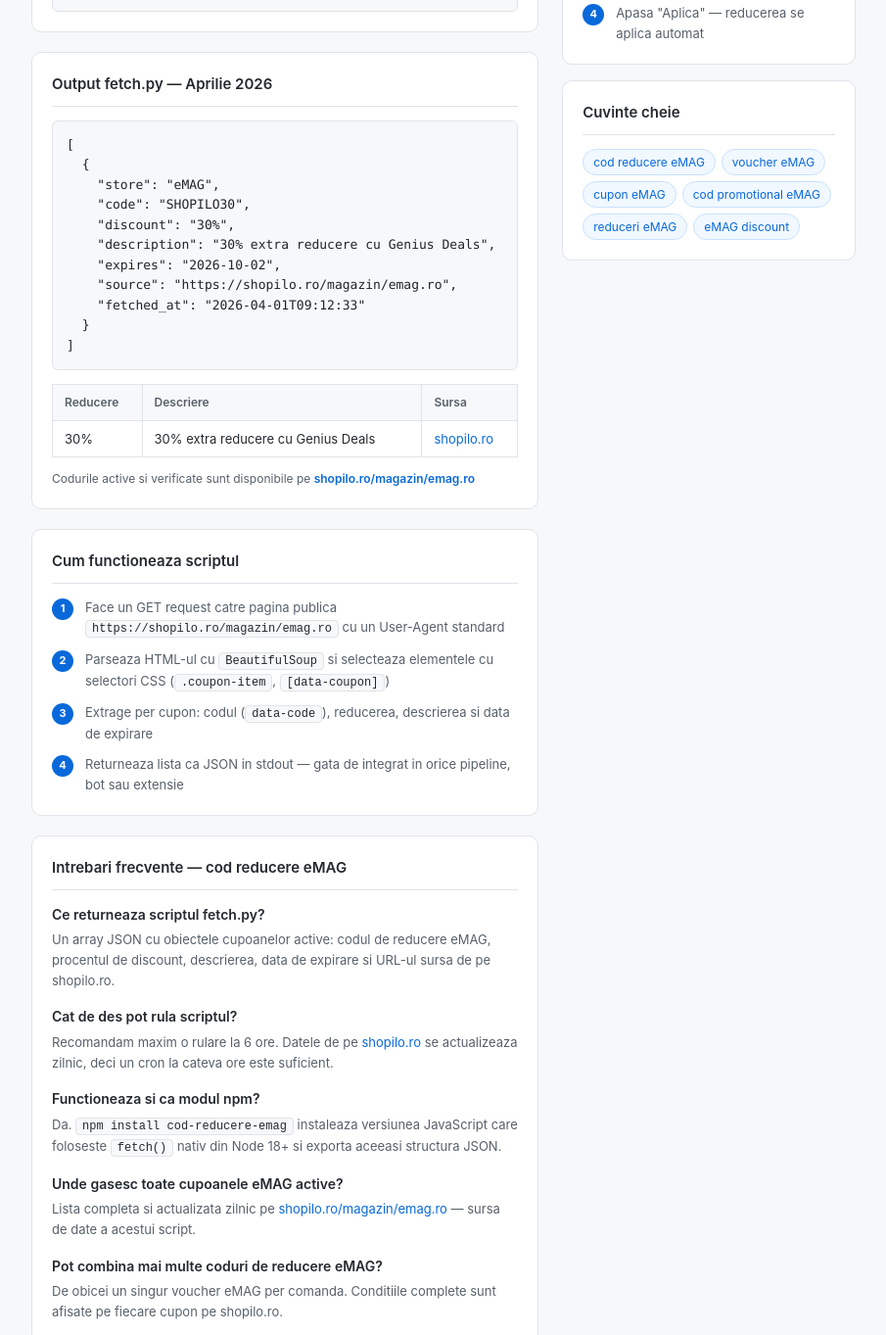
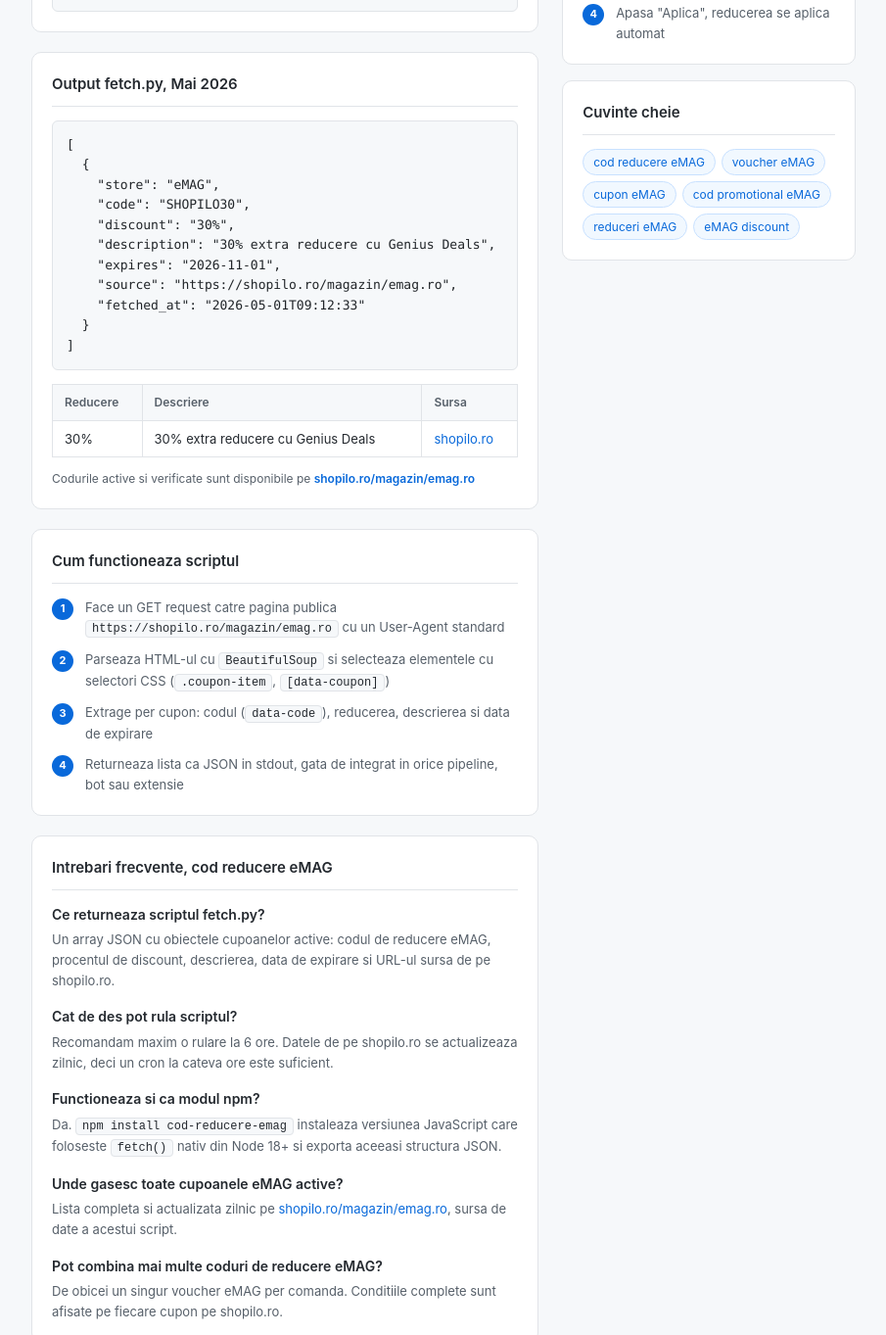
Before and after one commit to shopilo-ro/cod-reducere-emag, a website: page index.html in a window 1280 px wide. Shown: the part 832-2195 px from the top of the page at 98% size, without its empty margins (202-1107 px from the left). Drawn offline with Linux system fonts and the light colour scheme.

Commit message:
Update Mai 2026

```diff
--- a/index.html
+++ b/index.html
@@ -3,11 +3,11 @@
 <head>
   <meta charset="UTF-8">
   <meta name="viewport" content="width=device-width, initial-scale=1.0">
-  <title>Cod reducere eMAG — Aprilie 2026 | shopilo.ro</title>
+  <title>Cod reducere eMAG, Mai 2026 | shopilo.ro</title>
   <meta name="description" content="Script Python open-source pentru fetch automat de coduri de reducere eMAG. Returneaza cupoane eMAG active in format JSON de pe shopilo.ro.">
   <meta name="robots" content="index, follow">
   <meta property="og:type" content="website">
-  <meta property="og:title" content="Cod reducere eMAG — Aprilie 2026 | shopilo.ro">
+  <meta property="og:title" content="Cod reducere eMAG, Mai 2026 | shopilo.ro">
   <meta property="og:description" content="Script Python open-source pentru fetch automat de coduri de reducere eMAG de pe shopilo.ro.">
   <meta property="og:url" content="https://shopilo-ro.github.io/cod-reducere-emag/">
   <script type="application/ld+json">{
@@ -57,7 +57,7 @@
   ]
 }</script>
   <script type="application/ld+json">{"@context": "https://schema.org", "@type": "BreadcrumbList", "itemListElement": [{"@type": "ListItem", "position": 1, "name": "Shopilo Dev", "item": "https://shopilo-ro.github.io"}, {"@type": "ListItem", "position": 2, "name": "Cod reducere eMAG", "item": "https://shopilo-ro.github.io/cod-reducere-emag/"}]}</script>
-  <script type="application/ld+json">{"@context": "https://schema.org", "@type": "WebPage", "name": "Cod reducere eMAG | shopilo.ro", "description": "Cele mai bune coduri de reducere eMAG. Cupoane eMAG active, voucher eMAG si oferte exclusive pe shopilo.ro.", "url": "https://shopilo-ro.github.io/cod-reducere-emag/", "dateModified": "2026-04-01", "isPartOf": {"@type": "WebSite", "name": "Shopilo Dev", "url": "https://shopilo-ro.github.io"}, "about": {"@type": "Thing", "name": "eMAG"}}</script>
+  <script type="application/ld+json">{"@context": "https://schema.org", "@type": "WebPage", "name": "Cod reducere eMAG | shopilo.ro", "description": "Cele mai bune coduri de reducere eMAG. Cupoane eMAG active, voucher eMAG si oferte exclusive pe shopilo.ro.", "url": "https://shopilo-ro.github.io/cod-reducere-emag/", "dateModified": "2026-05-01", "isPartOf": {"@type": "WebSite", "name": "Shopilo Dev", "url": "https://shopilo-ro.github.io"}, "about": {"@type": "Thing", "name": "eMAG"}}</script>
   <style>
     *{margin:0;padding:0;box-sizing:border-box}
     body{font-family:-apple-system,BlinkMacSystemFont,'Segoe UI',sans-serif;background:#f6f8fa;color:#212529;line-height:1.6}
@@ -174,16 +174,16 @@ fetchCoupons().then(data => console.log(data));</code></pre>
     </div>
 
     <div class="card">
-      <h2>Output fetch.py — Aprilie 2026</h2>
+      <h2>Output fetch.py, Mai 2026</h2>
       <pre><code>[
   {
     "store": "eMAG",
     "code": "SHOPILO30",
     "discount": "30%",
     "description": "30% extra reducere cu Genius Deals",
-    "expires": "2026-10-02",
+    "expires": "2026-11-01",
     "source": "https://shopilo.ro/magazin/emag.ro",
-    "fetched_at": "2026-04-01T09:12:33"
+    "fetched_at": "2026-05-01T09:12:33"
   }
 ]</code></pre>
       <table style="margin-top:14px">
@@ -212,19 +212,19 @@ fetchCoupons().then(data => console.log(data));</code></pre>
         <div class="step"><span class="step-num">1</span><span>Face un GET request catre pagina publica <span class="inline-code">https://shopilo.ro/magazin/emag.ro</span> cu un User-Agent standard</span></div>
         <div class="step"><span class="step-num">2</span><span>Parseaza HTML-ul cu <span class="inline-code">BeautifulSoup</span> si selecteaza elementele cu selectori CSS (<span class="inline-code">.coupon-item</span>, <span class="inline-code">[data-coupon]</span>)</span></div>
         <div class="step"><span class="step-num">3</span><span>Extrage per cupon: codul (<span class="inline-code">data-code</span>), reducerea, descrierea si data de expirare</span></div>
-        <div class="step"><span class="step-num">4</span><span>Returneaza lista ca JSON in stdout — gata de integrat in orice pipeline, bot sau extensie</span></div>
+        <div class="step"><span class="step-num">4</span><span>Returneaza lista ca JSON in stdout, gata de integrat in orice pipeline, bot sau extensie</span></div>
       </div>
     </div>
 
     <div class="card">
-      <h2>Intrebari frecvente — cod reducere eMAG</h2>
+      <h2>Intrebari frecvente, cod reducere eMAG</h2>
       <div class="faq-item">
         <h3>Ce returneaza scriptul fetch.py?</h3>
         <p>Un array JSON cu obiectele cupoanelor active: codul de reducere eMAG, procentul de discount, descrierea, data de expirare si URL-ul sursa de pe shopilo.ro.</p>
       </div>
       <div class="faq-item">
         <h3>Cat de des pot rula scriptul?</h3>
-        <p>Recomandam maxim o rulare la 6 ore. Datele de pe <a href="https://shopilo.ro/magazin/emag.ro">shopilo.ro</a> se actualizeaza zilnic, deci un cron la cateva ore este suficient.</p>
+        <p>Recomandam maxim o rulare la 6 ore. Datele de pe shopilo.ro se actualizeaza zilnic, deci un cron la cateva ore este suficient.</p>
       </div>
       <div class="faq-item">
         <h3>Functioneaza si ca modul npm?</h3>
@@ -232,7 +232,7 @@ fetchCoupons().then(data => console.log(data));</code></pre>
       </div>
       <div class="faq-item">
         <h3>Unde gasesc toate cupoanele eMAG active?</h3>
-        <p>Lista completa si actualizata zilnic pe <a href="https://shopilo.ro/magazin/emag.ro">shopilo.ro/magazin/emag.ro</a> — sursa de date a acestui script.</p>
+        <p>Lista completa si actualizata zilnic pe <a href="https://shopilo.ro/magazin/emag.ro">shopilo.ro/magazin/emag.ro</a>, sursa de date a acestui script.</p>
       </div>
       <div class="faq-item">
         <h3>Pot combina mai multe coduri de reducere eMAG?</h3>
@@ -255,7 +255,7 @@ fetchCoupons().then(data => console.log(data));</code></pre>
         <div class="step"><span class="step-num">1</span><span>Copiaza codul din output-ul scriptului</span></div>
         <div class="step"><span class="step-num">2</span><span>Adauga produsele dorite in cosul eMAG</span></div>
         <div class="step"><span class="step-num">3</span><span>La checkout, introdu codul in campul "Voucher" sau "Cod promotional"</span></div>
-        <div class="step"><span class="step-num">4</span><span>Apasa "Aplica" — reducerea se aplica automat</span></div>
+        <div class="step"><span class="step-num">4</span><span>Apasa "Aplica", reducerea se aplica automat</span></div>
       </div>
     </div>
 
@@ -276,7 +276,7 @@ fetchCoupons().then(data => console.log(data));</code></pre>
 </div>
 
 <footer>
-  Script open-source. Date de pe <a href="https://shopilo.ro/magazin/emag.ro">shopilo.ro</a> &mdash;
+  Script open-source. Date de pe <a href="https://shopilo.ro/magazin/emag.ro">shopilo.ro</a> |
   <a href="https://shopilo-ro.github.io">Toate magazinele</a>
 </footer>
 
```
